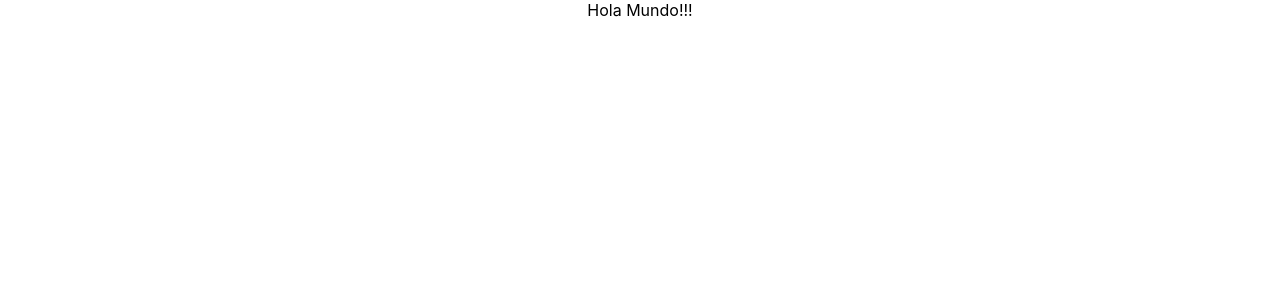
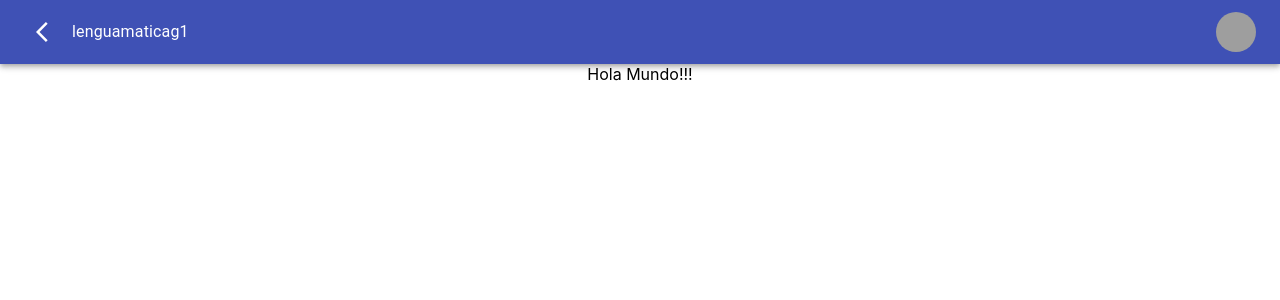
Before and after one commit to buscoma/lenguag1, a React (Create React App) app: page / in a window 1280 px wide. Shown: the top 300 px of the page. Built offline with nearby package versions, Linux system fonts and the light colour scheme; grey boxes are pictures that could not be loaded.

Commit message:
primer approach de barra con accion volver, avatar y nombre del juego

```diff
--- a/package.json
+++ b/package.json
@@ -3,6 +3,8 @@
   "version": "0.1.0",
   "private": true,
   "dependencies": {
+    "@material-ui/core": "^4.9.11",
+    "@material-ui/icons": "^4.9.1",
     "@testing-library/jest-dom": "^4.2.4",
     "@testing-library/react": "^9.5.0",
     "@testing-library/user-event": "^7.2.1",
--- a/public/index.html
+++ b/public/index.html
@@ -1,16 +1,17 @@
 <!DOCTYPE html>
 <html lang="en">
+
 <head>
   <meta charset="utf-8" />
   <link rel="icon" href="%PUBLIC_URL%/favicon.ico" />
-    <meta
-      name="description"
-      content="LenguaMatica G1 Site -  UADE"
-    />
+  <meta name="description" content="LenguaMatica G1 Site -  UADE" />
+  <meta name="viewport" content="minimum-scale=1, initial-scale=1, width=device-width" />
   <title>LenguaMaticaG1</title>
 </head>
+
 <body>
   <noscript>You need to enable JavaScript to run this app.</noscript>
   <div id="root"></div>
 </body>
+
 </html>
--- a/src/App.js
+++ b/src/App.js
@@ -1,9 +1,13 @@
 import React from 'react';
 import './App.css';
+import Navbar from './Components/Navbar/Navbar'
 
 function App() {
+  let user = {'Name': 'Pablo'};
+
   return (
     <div className="App">
+      <Navbar AppName="lenguamaticag1" User={user}></Navbar>
       Hola Mundo!!!
     </div>
   );
--- /dev/null
+++ b/src/Components/Navbar/Navbar.js
@@ -0,0 +1,72 @@
+import React from 'react';
+import { makeStyles } from '@material-ui/core/styles';
+import AppBar from '@material-ui/core/AppBar';
+import Toolbar from '@material-ui/core/Toolbar';
+import Typography from '@material-ui/core/Typography';
+import IconButton from '@material-ui/core/IconButton';
+import AccountCircle from '@material-ui/icons/AccountCircle';
+import ArrowBackIosIcon from '@material-ui/icons/ArrowBackIos';
+import Avatar from '@material-ui/core/Avatar';
+
+const useStyles = makeStyles((theme) => ({
+    root: {
+        flexGrow: 1,
+    },
+    menuButton: {
+        marginRight: theme.spacing(2),
+    },
+    title: {
+        flexGrow: 1,
+        textAlign: "left"
+    },
+}));
+
+export default function Navbar(props) {
+    const classes = useStyles();
+    const [auth, setAuth] = React.useState(true);
+    const [anchorEl, setAnchorEl] = React.useState(null);
+    const open = Boolean(anchorEl);
+
+    const handleChange = (event) => {
+        setAuth(event.target.checked);
+    };
+
+    const handleMenu = (event) => {
+        setAnchorEl(event.currentTarget);
+    };
+
+    const handleClose = () => {
+        setAnchorEl(null);
+    };
+
+    const handleBack = () => {
+        console.log('handleBackClicked');
+    }
+
+    return (
+        <div className={classes.root}>
+            <AppBar position="static">
+                <Toolbar>
+                    <IconButton
+                        aria-label="account of current user"
+                        aria-controls="menu-appbar"
+                        aria-haspopup="true"
+                        onClick={handleBack}
+                        color="inherit"
+                    >
+                        <ArrowBackIosIcon />
+                    </IconButton>
+
+                    <Typography variant="subtitle1" className={classes.title}>
+                        {props.AppName}
+                    </Typography>
+                    {auth && (
+                        <div>
+                            <Avatar alt="nombre" src="https://cdn4.iconfinder.com/data/icons/avatars-xmas-giveaway/128/girl_avatar_child_kid-512.png"></Avatar>
+                        </div>
+                    )}
+                </Toolbar>
+            </AppBar>
+        </div>
+    );
+}
```
Also changed, not shown: 1 other file (tests, documents, lock files or other folders). Lines whose indentation alone changed are shown as unchanged.
